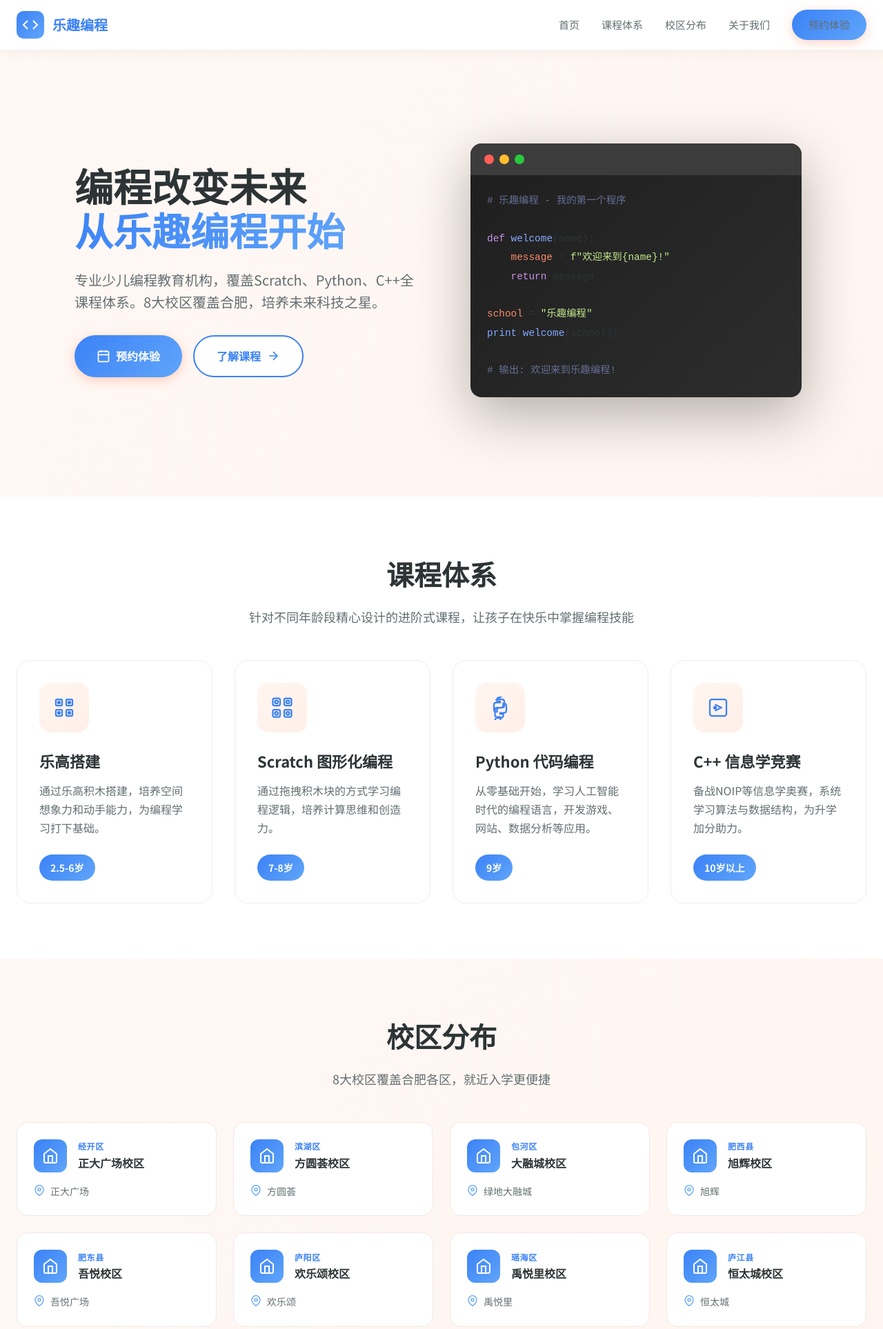
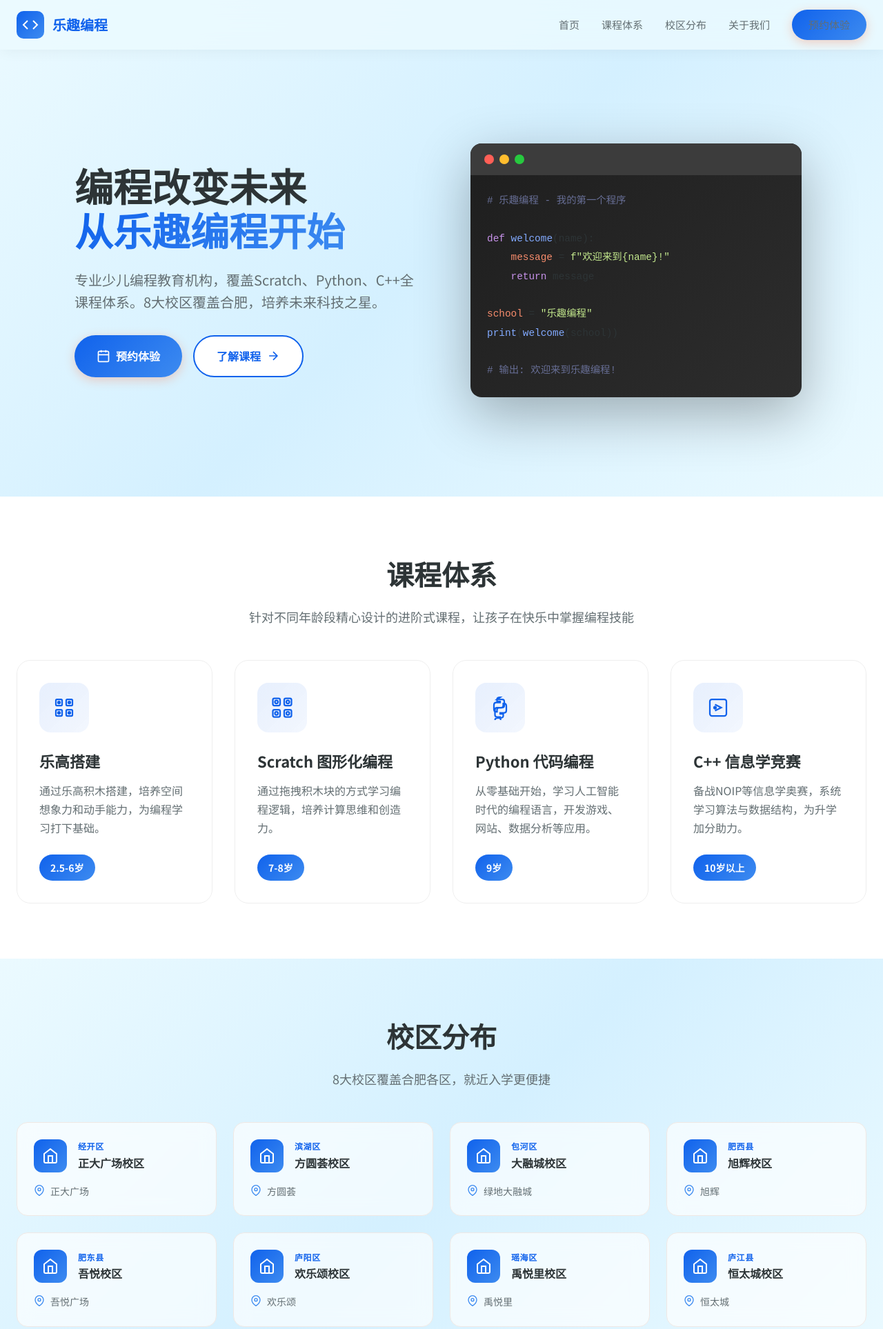
Before and after one commit to xuaqiang123/lequ-coding-website, a plain HTML site: page index.html in a window 1280 px wide. Shown: the top 1927 px of the page at 69% size. Drawn offline with Linux system fonts and the light colour scheme.

Commit message:
feat: 添加玻璃拟态效果，主色#1062ec，辅色#ebfaff

```diff
--- a/index.html
+++ b/index.html
@@ -9,13 +9,13 @@
     <link href="https://fonts.googleapis.com/css2?family=Noto+Sans+SC:wght@400;500;700;900&display=swap" rel="stylesheet">
     <style>
         :root {
-            --primary: #3B82F6;
-            --primary-light: #60A5FA;
-            --primary-dark: #2563EB;
+            --primary: #1062ec;
+            --primary-light: #3d8bf0;
+            --primary-dark: #0d4db3;
             --secondary: #2D1B69;
             --gradient-start: #43E97B;
             --gradient-end: #38F9D7;
-            --bg-light: #F8F9FA;
+            --bg-light: #ebfaff;
             --bg-dark: #1A1A2E;
             --text-dark: #2D3436;
             --text-light: #636E72;
@@ -72,7 +72,9 @@
             position: fixed;
             top: 0; left: 0; right: 0;
             z-index: 1000;
-            background: rgba(255, 255, 255, 0.95);
+            background: rgba(235, 250, 255, 0.8);
+            backdrop-filter: blur(20px);
+            -webkit-backdrop-filter: blur(20px);
             backdrop-filter: blur(20px);
             box-shadow: 0 2px 20px rgba(0, 0, 0, 0.05);
         }
@@ -93,7 +95,7 @@
         .logo-icon {
             width: 40px;
             height: 40px;
-            background: linear-gradient(135deg, var(--primary), var(--primary-light));
+            background: linear-gradient(135deg, #1062ec, #3d8bf0);
             border-radius: 10px;
             display: flex;
             align-items: center;
@@ -113,7 +115,7 @@
         }
         .nav-links a:hover { color: var(--primary); }
         .nav-cta {
-            background: linear-gradient(135deg, var(--primary), var(--primary-light));
+            background: linear-gradient(135deg, #1062ec, #3d8bf0);
             color: white;
             padding: 0.625rem 1.5rem;
             border-radius: 50px;
@@ -130,7 +132,7 @@
         /* Hero */
         .hero {
             padding: 8rem 0 4rem;
-            background: linear-gradient(135deg, #fff8f5 0%, #fff5f0 100%);
+            background: linear-gradient(135deg, #ebfaff 0%, #d4f0ff 50%, #ebfaff 100%);
             position: relative;
             min-height: 90vh;
             display: flex;
@@ -152,7 +154,7 @@
             color: var(--text-dark);
         }
         .hero h1 span {
-            background: linear-gradient(135deg, var(--primary), var(--primary-light));
+            background: linear-gradient(135deg, #1062ec, #3d8bf0);
             -webkit-background-clip: text;
             -webkit-text-fill-color: transparent;
             background-clip: text;
@@ -168,7 +170,7 @@
             gap: 1rem;
         }
         .btn-primary {
-            background: linear-gradient(135deg, var(--primary), var(--primary-light));
+            background: linear-gradient(135deg, #1062ec, #3d8bf0);
             color: white;
             padding: 1rem 2rem;
             border-radius: 50px;
@@ -264,7 +266,9 @@
             gap: 2rem;
         }
         .course-card {
-            background: white;
+            background: rgba(255, 255, 255, 0.7);
+            backdrop-filter: blur(12px);
+            -webkit-backdrop-filter: blur(12px);
             border-radius: 20px;
             padding: 2rem;
             border: 1px solid #eee;
@@ -290,7 +294,7 @@
         .course-icon {
             width: 72px;
             height: 72px;
-            background: linear-gradient(135deg, #fff5f0, #fff0e8);
+            background: linear-gradient(135deg, rgba(16, 98, 236, 0.1), rgba(16, 98, 236, 0.05));
             border-radius: 16px;
             display: flex;
             align-items: center;
@@ -311,7 +315,7 @@
         }
         .course-tag {
             display: inline-block;
-            background: linear-gradient(135deg, var(--primary), var(--primary-light));
+            background: linear-gradient(135deg, #1062ec, #3d8bf0);
             color: white;
             padding: 0.5rem 1rem;
             border-radius: 50px;
@@ -320,14 +324,16 @@
         }
 
         /* Campuses */
-        .campuses { background: linear-gradient(135deg, #fff8f5 0%, #fff5f0 100%); }
+        .campuses { background: linear-gradient(135deg, #ebfaff 0%, #d4f0ff 50%, #ebfaff 100%); }
         .campuses-grid {
             display: grid;
             grid-template-columns: repeat(4, 1fr);
             gap: 1.5rem;
         }
         .campus-card {
-            background: white;
+            background: rgba(255, 255, 255, 0.65);
+            backdrop-filter: blur(12px);
+            -webkit-backdrop-filter: blur(12px);
             border-radius: 16px;
             padding: 1.5rem;
             transition: all 0.3s;
@@ -348,7 +354,7 @@
         .campus-icon {
             width: 48px;
             height: 48px;
-            background: linear-gradient(135deg, var(--primary), var(--primary-light));
+            background: linear-gradient(135deg, #1062ec, #3d8bf0);
             border-radius: 12px;
             display: flex;
             align-items: center;
@@ -403,7 +409,7 @@
         .why-icon {
             width: 80px;
             height: 80px;
-            background: linear-gradient(135deg, var(--primary), var(--primary-light));
+            background: linear-gradient(135deg, #1062ec, #3d8bf0);
             border-radius: 50%;
             display: flex;
             align-items: center;
@@ -531,6 +537,21 @@
 .modal-content h3 { margin-bottom: 1rem; color: var(--primary); font-size: 1.25rem; }
 .wechat-qr { width: 250px; height: auto; border-radius: 8px; margin: 0 auto 1rem; }
 .modal-content p { color: var(--text-light); font-size: 0.9rem; }
+
+/* 玻璃拟态效果 */
+.glass {
+    background: rgba(255, 255, 255, 0.25);
+    backdrop-filter: blur(16px);
+    -webkit-backdrop-filter: blur(16px);
+    border: 1px solid rgba(255, 255, 255, 0.4);
+    box-shadow: 0 8px 32px rgba(16, 98, 236, 0.1);
+}
+.glass-dark {
+    background: rgba(16, 98, 236, 0.1);
+    backdrop-filter: blur(16px);
+    -webkit-backdrop-filter: blur(16px);
+    border: 1px solid rgba(16, 98, 236, 0.2);
+}
 </style>
 </head>
 <body>
```
